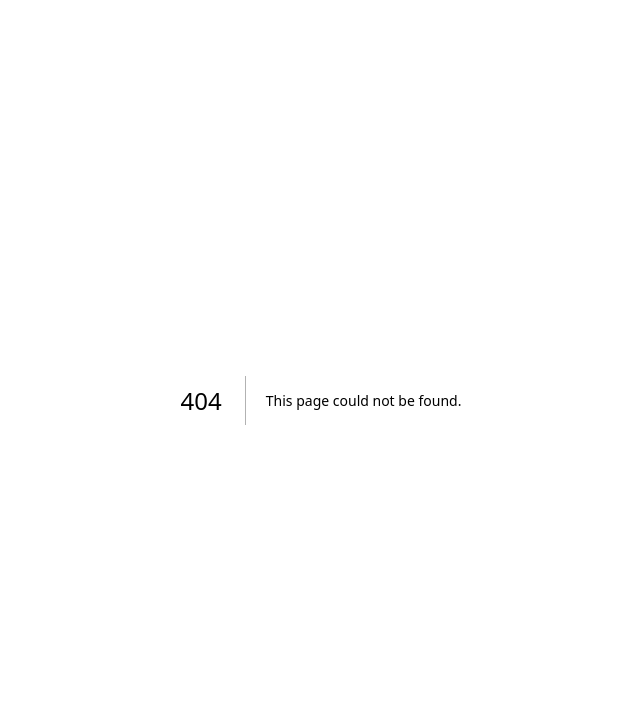
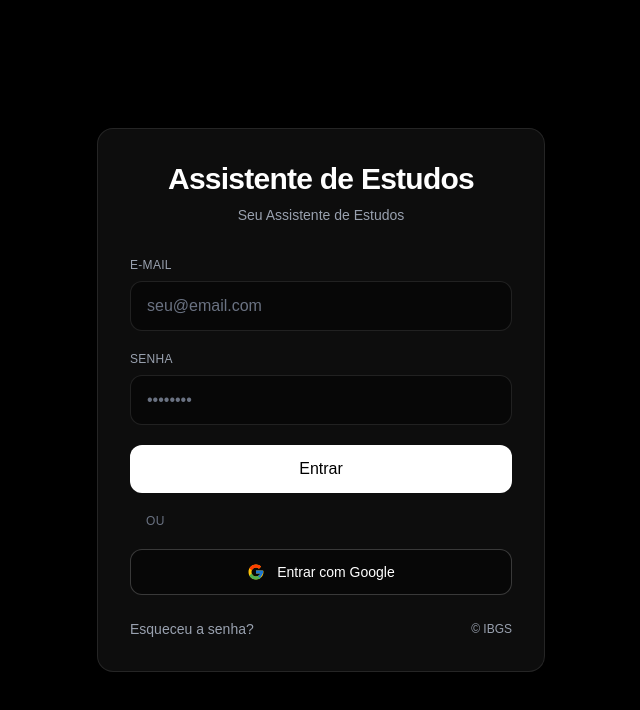
Before and after one commit to IuriBentoGuerreiro/study-assistant-app, a Next.js app: page /login in a window 1280 px wide. Before the commit this address had no page. Shown: the top 710 px of the page, without its empty margins (319-959 px from the left). Built offline with nearby package versions, Linux system fonts and the light colour scheme.

Commit message:
Commit inicial

```diff
--- /dev/null
+++ b/app/dashboard/page.tsx
@@ -0,0 +1,98 @@
+"use client";
+
+import { useRouter } from "next/navigation";
+
+export default function DashboardPage() {
+  const router = useRouter();
+
+  return (
+    <div className="min-h-screen bg-black text-white flex">
+      <aside className="w-64 border-r border-white/10 bg-black/60 backdrop-blur-xl p-6 hidden md:flex flex-col">
+        <h1 className="text-xl font-semibold tracking-tight mb-10">
+          Assistente de Estudos
+        </h1>
+
+        <nav className="flex-1 space-y-2 text-sm">
+          <button className="w-full text-left rounded-lg px-3 py-2 bg-white/10 hover:bg-white/20 transition">
+            Dashboard
+          </button>
+          <button className="w-full text-left rounded-lg px-3 py-2 hover:bg-white/10 transition">
+            Meus Estudos
+          </button>
+          <button className="w-full text-left rounded-lg px-3 py-2 hover:bg-white/10 transition">
+            PDFs & Uploads
+          </button>
+          <button className="w-full text-left rounded-lg px-3 py-2 hover:bg-white/10 transition">
+            Simulados
+          </button>
+          <button className="w-full text-left rounded-lg px-3 py-2 hover:bg-white/10 transition">
+            Configurações
+          </button>
+        </nav>
+
+        <button
+          onClick={() => router.push("/login")}
+          className="mt-6 rounded-lg border border-white/20 px-3 py-2 text-sm hover:bg-white/10 transition"
+        >
+          Sair
+        </button>
+      </aside>
+
+      <main className="flex-1 p-6 md:p-10">
+        <header className="flex items-center justify-between mb-10">
+          <div>
+            <h2 className="text-2xl font-semibold">Dashboard</h2>
+            <p className="text-sm text-gray-400">
+              Organize seus estudos com inteligência artificial
+            </p>
+          </div>
+
+          <div className="flex items-center gap-4">
+            <button className="rounded-lg border border-white/20 px-4 py-2 text-sm hover:bg-white/10 transition">
+              Novo Estudo
+            </button>
+            <div className="h-9 w-9 rounded-full bg-white/20 flex items-center justify-center text-sm">
+              IA
+            </div>
+          </div>
+        </header>
+
+        <section className="grid grid-cols-1 md:grid-cols-3 gap-6">
+          <div className="rounded-2xl border border-white/10 bg-white/5 p-6 backdrop-blur-xl">
+            <h3 className="text-sm text-gray-400">PDFs Enviados</h3>
+            <p className="mt-2 text-3xl font-semibold">12</p>
+          </div>
+
+          <div className="rounded-2xl border border-white/10 bg-white/5 p-6 backdrop-blur-xl">
+            <h3 className="text-sm text-gray-400">Questões Geradas</h3>
+            <p className="mt-2 text-3xl font-semibold">248</p>
+          </div>
+
+          <div className="rounded-2xl border border-white/10 bg-white/5 p-6 backdrop-blur-xl">
+            <h3 className="text-sm text-gray-400">Horas Estudadas</h3>
+            <p className="mt-2 text-3xl font-semibold">34h</p>
+          </div>
+        </section>
+
+        <section className="mt-10">
+          <h3 className="mb-4 text-lg font-medium">Atividades Recentes</h3>
+
+          <div className="rounded-2xl border border-white/10 bg-white/5 backdrop-blur-xl divide-y divide-white/10">
+            <div className="p-4 text-sm flex justify-between">
+              <span>Resumo gerado — Direito Constitucional</span>
+              <span className="text-gray-400">há 2h</span>
+            </div>
+            <div className="p-4 text-sm flex justify-between">
+              <span>Simulado criado — Matemática</span>
+              <span className="text-gray-400">ontem</span>
+            </div>
+            <div className="p-4 text-sm flex justify-between">
+              <span>PDF enviado — Administração Pública</span>
+              <span className="text-gray-400">2 dias atrás</span>
+            </div>
+          </div>
+        </section>
+      </main>
+    </div>
+  );
+}
--- /dev/null
+++ b/app/login/page.tsx
@@ -0,0 +1,134 @@
+"use client";
+
+import { useState } from "react";
+import { useRouter } from "next/navigation";
+
+export default function LoginPage() {
+  const router = useRouter();
+  const [email, setEmail] = useState("");
+  const [password, setPassword] = useState("");
+  const [loading, setLoading] = useState(false);
+  const [error, setError] = useState<string | null>(null);
+
+  const handleSubmit = async (e: React.FormEvent) => {
+    e.preventDefault();
+    setLoading(true);
+    setError(null);
+
+    try {
+      await new Promise((resolve) => setTimeout(resolve, 1000));
+      router.push("/dashboard");
+    } catch (err) {
+      setError("E-mail ou senha inválidos");
+    } finally {
+      setLoading(false);
+    }
+  };
+
+  return (
+    <div className="min-h-screen bg-black flex items-center justify-center px-4">
+      <div className="relative w-full max-w-md rounded-2xl border border-white/10 bg-white/5 backdrop-blur-xl p-8 shadow-2xl">
+        <div className="mb-8 text-center">
+          <h1 className="text-3xl font-semibold tracking-tight text-white">
+            Assistente de Estudos
+          </h1>
+          <p className="mt-2 text-sm text-gray-400">
+            Seu Assistente de Estudos
+          </p>
+        </div>
+
+        {error && (
+          <div className="mb-4 rounded-lg border border-red-500/30 bg-red-500/10 px-4 py-2 text-sm text-red-400">
+            {error}
+          </div>
+        )}
+
+        <form onSubmit={handleSubmit} className="space-y-5">
+          <div>
+            <label className="block text-xs font-medium uppercase tracking-wide text-gray-400">
+              E-mail
+            </label>
+            <input
+              type="email"
+              value={email}
+              onChange={(e) => setEmail(e.target.value)}
+              required
+              className="mt-2 w-full rounded-xl border border-white/10 bg-black/40 px-4 py-3 text-white placeholder-gray-500 focus:border-white/30 focus:outline-none focus:ring-1 focus:ring-white/30"
+              placeholder="seu@email.com"
+            />
+          </div>
+
+          <div>
+            <label className="block text-xs font-medium uppercase tracking-wide text-gray-400">
+              Senha
+            </label>
+            <input
+              type="password"
+              value={password}
+              onChange={(e) => setPassword(e.target.value)}
+              required
+              className="mt-2 w-full rounded-xl border border-white/10 bg-black/40 px-4 py-3 text-white placeholder-gray-500 focus:border-white/30 focus:outline-none focus:ring-1 focus:ring-white/30"
+              placeholder="••••••••"
+            />
+          </div>
+
+          <button
+            type="submit"
+            disabled={loading}
+            className="w-full rounded-xl bg-white py-3 font-medium text-black transition hover:bg-gray-200 disabled:opacity-50"
+          >
+            {loading ? "Entrando..." : "Entrar"}
+          </button>
+
+          <div className="relative flex items-center">
+            <div className="border-t border-white/10" />
+            <span className="mx-4 text-xs uppercase tracking-wide text-gray-500">
+              ou
+            </span>
+            <div className="border-t border-white/10" />
+          </div>
+
+          <button
+            type="button"
+            onClick={() => {
+              window.location.href = "/api/auth/google";
+            }}
+            className="flex w-full items-center justify-center gap-3 rounded-xl border border-white/20 bg-black/40 py-3 text-sm font-medium text-white transition hover:bg-white/10"
+          >
+            <svg
+              width="18"
+              height="18"
+              viewBox="0 0 48 48"
+              xmlns="http://www.w3.org/2000/svg"
+            >
+              <path
+                fill="#FFC107"
+                d="M43.6 20.5H42V20H24v8h11.3C33.7 32.7 29.2 36 24 36c-6.6 0-12-5.4-12-12s5.4-12 12-12c3.1 0 5.9 1.2 8 3.1l5.7-5.7C34.2 6.1 29.3 4 24 4 12.9 4 4 12.9 4 24s8.9 20 20 20 20-8.9 20-20c0-1.3-.1-2.7-.4-3.5z"
+              />
+              <path
+                fill="#FF3D00"
+                d="M6.3 14.7l6.6 4.8C14.6 16 19 12 24 12c3.1 0 5.9 1.2 8 3.1l5.7-5.7C34.2 6.1 29.3 4 24 4 16.3 4 9.7 8.3 6.3 14.7z"
+              />
+              <path
+                fill="#4CAF50"
+                d="M24 44c5.1 0 9.9-1.9 13.5-5.2l-6.2-5.2c-2 1.4-4.6 2.4-7.3 2.4-5.2 0-9.6-3.3-11.2-7.9l-6.5 5C9.7 39.7 16.3 44 24 44z"
+              />
+              <path
+                fill="#1976D2"
+                d="M43.6 20.5H42V20H24v8h11.3c-1.1 3-3.4 5.3-6.3 6.7l.1.1 6.2 5.2C34.9 38.1 40 34 42.1 28c1.3-3.7.8-7.5.8-7.5z"
+              />
+            </svg>
+            Entrar com Google
+          </button>
+        </form>
+
+        <div className="mt-6 flex items-center justify-between text-sm text-gray-400">
+          <a href="#" className="hover:text-white transition">
+            Esqueceu a senha?
+          </a>
+          <span className="text-xs">© IBGS</span>
+        </div>
+      </div>
+    </div>
+  );
+}
```
